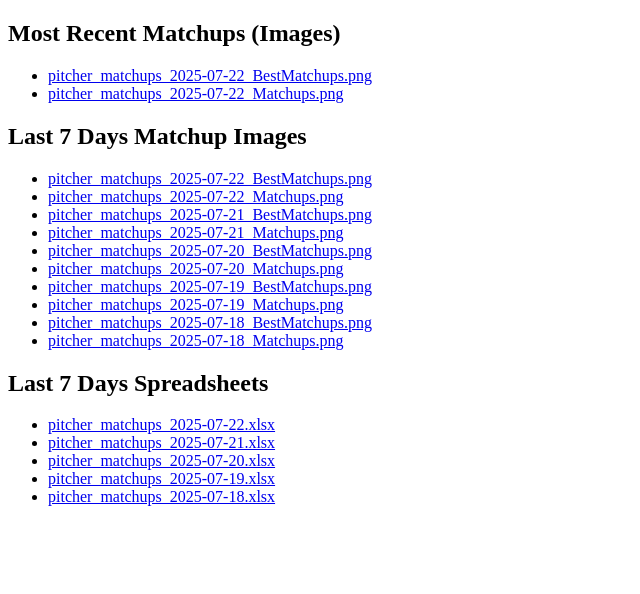
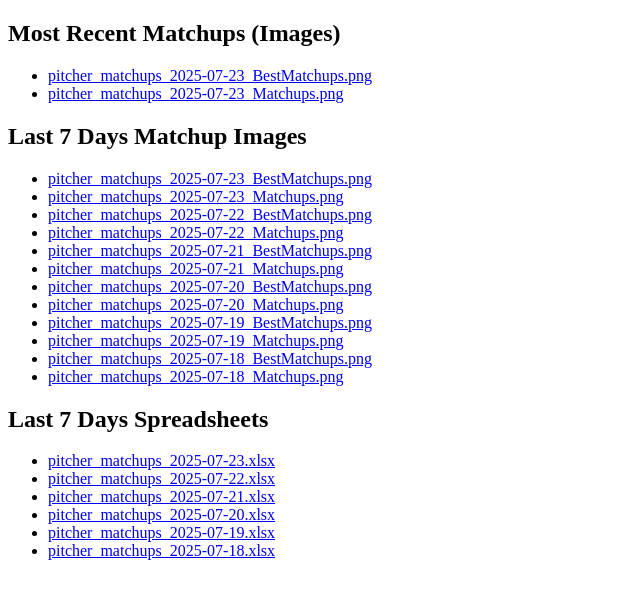
Before and after one commit to jrdogan/mlb-tools, a plain HTML site: page index.html in a window 1280 px wide. Shown: the whole page, without its empty margins (0-640 px from the left). Drawn offline with Linux system fonts and the light colour scheme.

Commit message:
Update index.html

```diff
--- a/index.html
+++ b/index.html
@@ -1,8 +1,10 @@
 <!DOCTYPE html><html><head><meta charset='utf-8'><title>MLB Matchups Index</title></head><body><h2>Most Recent Matchups (Images)</h2><ul>
-<li><a href="https://jrdogan.github.io/mlb-tools/pitcher_matchups_2025-07-22_BestMatchups.png">pitcher_matchups_2025-07-22_BestMatchups.png</a></li>
-<li><a href="https://jrdogan.github.io/mlb-tools/pitcher_matchups_2025-07-22_Matchups.png">pitcher_matchups_2025-07-22_Matchups.png</a></li>
+<li><a href="https://jrdogan.github.io/mlb-tools/pitcher_matchups_2025-07-23_BestMatchups.png">pitcher_matchups_2025-07-23_BestMatchups.png</a></li>
+<li><a href="https://jrdogan.github.io/mlb-tools/pitcher_matchups_2025-07-23_Matchups.png">pitcher_matchups_2025-07-23_Matchups.png</a></li>
 </ul>
 <h2>Last 7 Days Matchup Images</h2><ul>
+<li><a href="https://jrdogan.github.io/mlb-tools/pitcher_matchups_2025-07-23_BestMatchups.png">pitcher_matchups_2025-07-23_BestMatchups.png</a></li>
+<li><a href="https://jrdogan.github.io/mlb-tools/pitcher_matchups_2025-07-23_Matchups.png">pitcher_matchups_2025-07-23_Matchups.png</a></li>
 <li><a href="https://jrdogan.github.io/mlb-tools/pitcher_matchups_2025-07-22_BestMatchups.png">pitcher_matchups_2025-07-22_BestMatchups.png</a></li>
 <li><a href="https://jrdogan.github.io/mlb-tools/pitcher_matchups_2025-07-22_Matchups.png">pitcher_matchups_2025-07-22_Matchups.png</a></li>
 <li><a href="https://jrdogan.github.io/mlb-tools/pitcher_matchups_2025-07-21_BestMatchups.png">pitcher_matchups_2025-07-21_BestMatchups.png</a></li>
@@ -15,6 +17,7 @@
 <li><a href="https://jrdogan.github.io/mlb-tools/pitcher_matchups_2025-07-18_Matchups.png">pitcher_matchups_2025-07-18_Matchups.png</a></li>
 </ul>
 <h2>Last 7 Days Spreadsheets</h2><ul>
+<li><a href="https://jrdogan.github.io/mlb-tools/pitcher_matchups_2025-07-23.xlsx">pitcher_matchups_2025-07-23.xlsx</a></li>
 <li><a href="https://jrdogan.github.io/mlb-tools/pitcher_matchups_2025-07-22.xlsx">pitcher_matchups_2025-07-22.xlsx</a></li>
 <li><a href="https://jrdogan.github.io/mlb-tools/pitcher_matchups_2025-07-21.xlsx">pitcher_matchups_2025-07-21.xlsx</a></li>
 <li><a href="https://jrdogan.github.io/mlb-tools/pitcher_matchups_2025-07-20.xlsx">pitcher_matchups_2025-07-20.xlsx</a></li>
```
